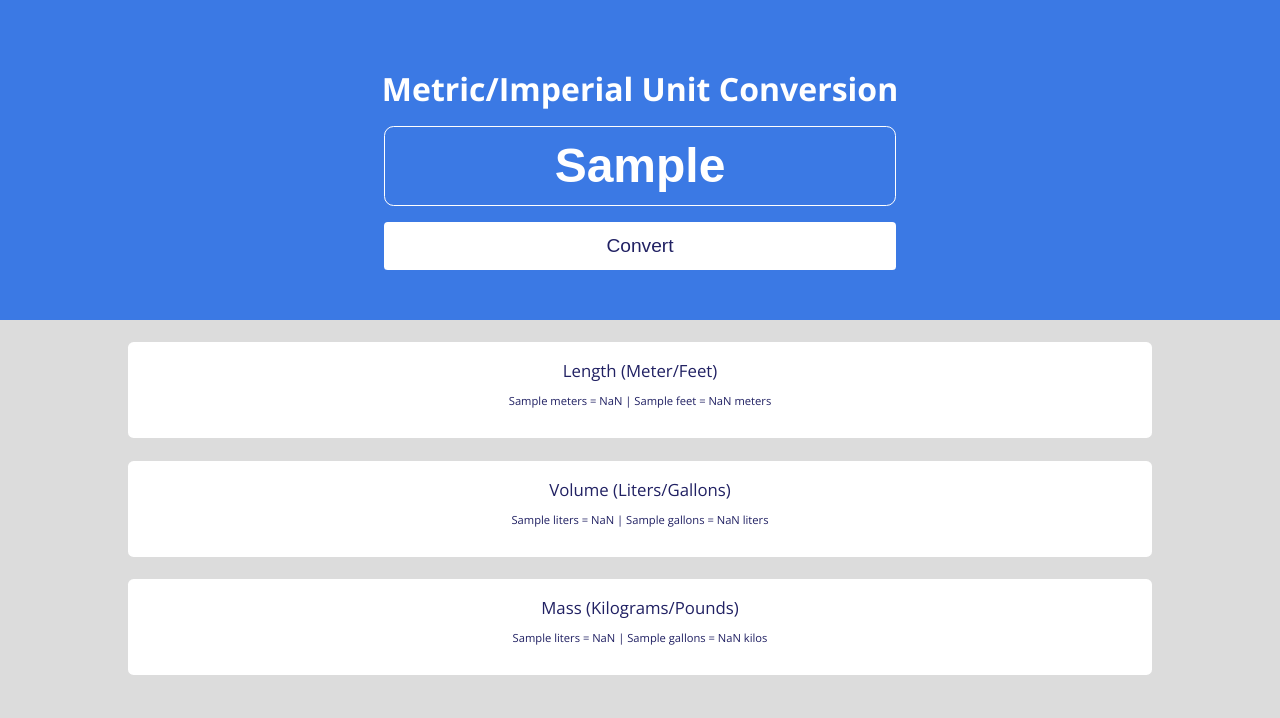
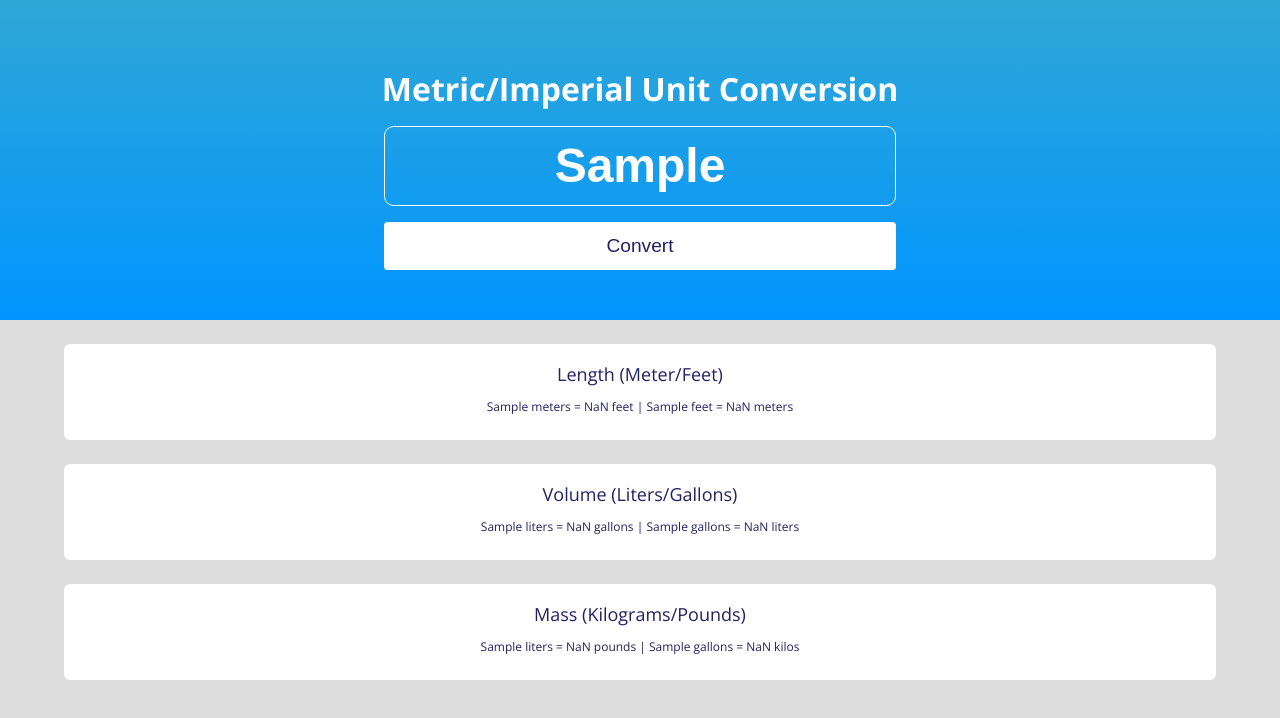
Before and after one commit to mikecasey99/Unit-Conversion, a plain HTML site: page index.html in a window 1280 px wide. Both pictures are taken after typing "Sample" into the empty fields and a click on the button "Convert". Drawn offline with nearby package versions, Linux system fonts and the light colour scheme.

Commit message:
Add files via upload

```diff
--- a/app.js
+++ b/app.js
@@ -8,7 +8,7 @@ const button = document.getElementById("convert");
 let number, feet, meters, gallons, liters, pounds, kilos;
 
 //SAVED FROM BEFORE
-if(localStorage.getItem(userInput.value) != undefined){
+if(localStorage.getItem(userInput.value) != undefined && userInput.value != ""){
     localStorage.clear();
     calculate(Number(userInput.value));
 }
@@ -16,6 +16,11 @@ if(localStorage.getItem(userInput.value) != undefined){
 button.addEventListener("click", function(){
     number = userInput.value;
     calculate(number);
+    if(userInput.value === ""){
+        length.textContent = "";
+        volume.textContent = "";
+        mass.textContent = "";
+    }
 })
 
 function calculate(number){
@@ -23,13 +28,13 @@ function calculate(number){
     //BOX 1
     feet = (number * 3.28084).toFixed(3);
     meters = (number / 3.28084).toFixed(3);
-    length.textContent = `${number} meters = ${feet} | ${number} feet = ${meters} meters`;
+    length.textContent = `${number} meters = ${feet} feet | ${number} feet = ${meters} meters`;
     //BOX 2
     gallons = (number * 0.264172).toFixed(3);
     liters = (number / 0.264172).toFixed(3);
-    volume.textContent = `${number} liters = ${gallons} | ${number} gallons = ${liters} liters`;
+    volume.textContent = `${number} liters = ${gallons} gallons | ${number} gallons = ${liters} liters`;
     //BOX 3
     kilos = (number / 0.45359237).toFixed(3);
     pounds = (number * 0.45359237).toFixed(3);
-    mass.textContent = `${number} liters = ${kilos} | ${number} gallons = ${pounds} kilos`;
+    mass.textContent = `${number} liters = ${kilos} pounds | ${number} gallons = ${pounds} kilos`;
 }
--- a/style.css
+++ b/style.css
@@ -13,7 +13,7 @@
 .row-one{
     width: 100vw;
     height: 30vh;
-    background: rgb(59, 121, 228);
+    background: linear-gradient(rgb(47, 167, 214), rgb(0, 149, 255));
     font-family: 'Open Sans', sans-serif;
     color: white;
     display: flex;
@@ -32,7 +32,7 @@
     height: 8vh;
     border: 1px solid white;
     border-radius: .2em;
-    background: rgb(59, 121, 228);
+    background: rgba(59, 121, 228, 0);
     color: white;
     font-size:xxx-large;
     font-weight: bold;
@@ -87,8 +87,8 @@
         min-height: 6vh;
     }
     .conversions{
-        font-size: 70%;
-        width: 80vw;
+        font-size: 75%;
+        width: 90vw;
         height: 12vh;
     }
 }
```
